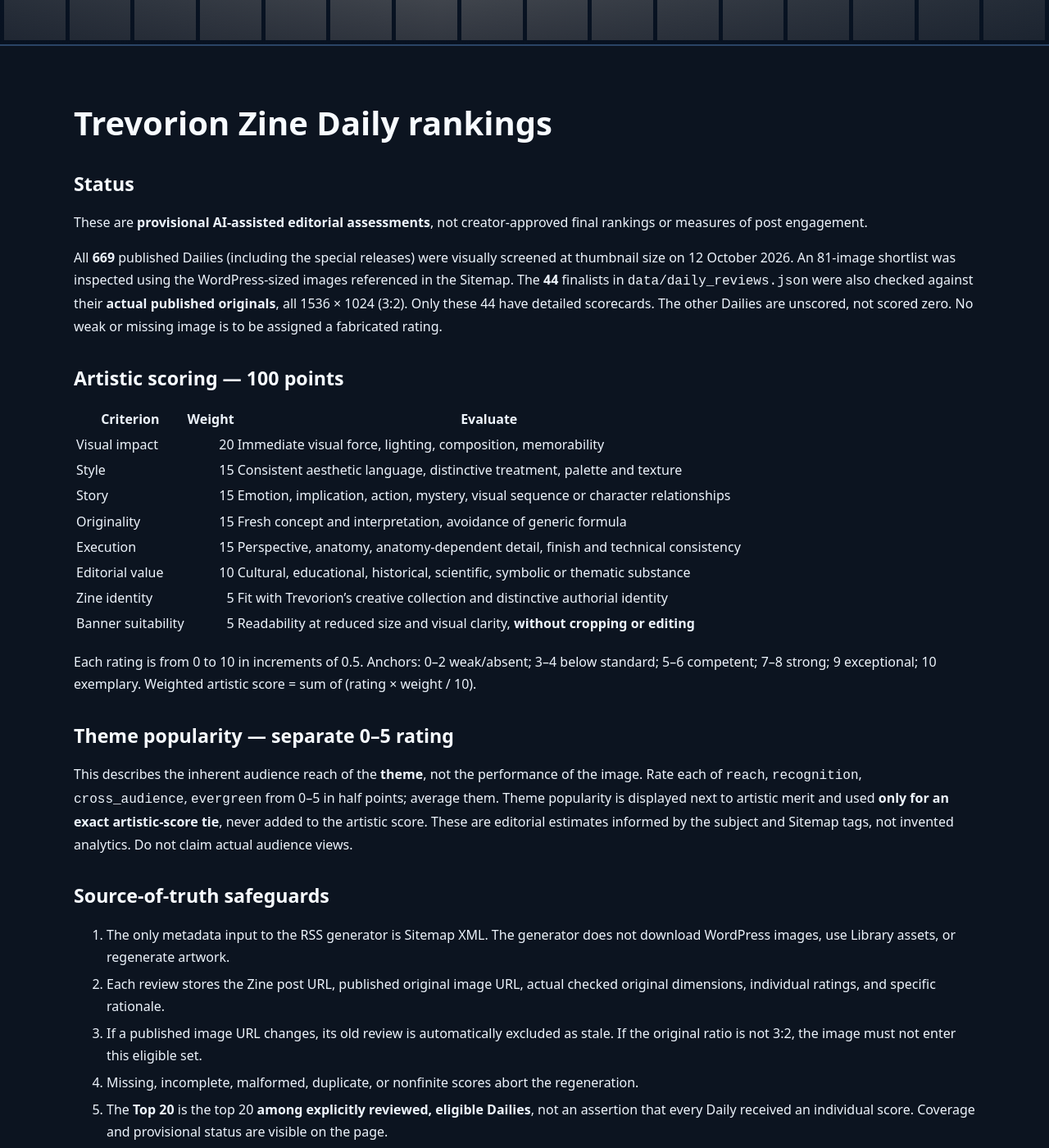
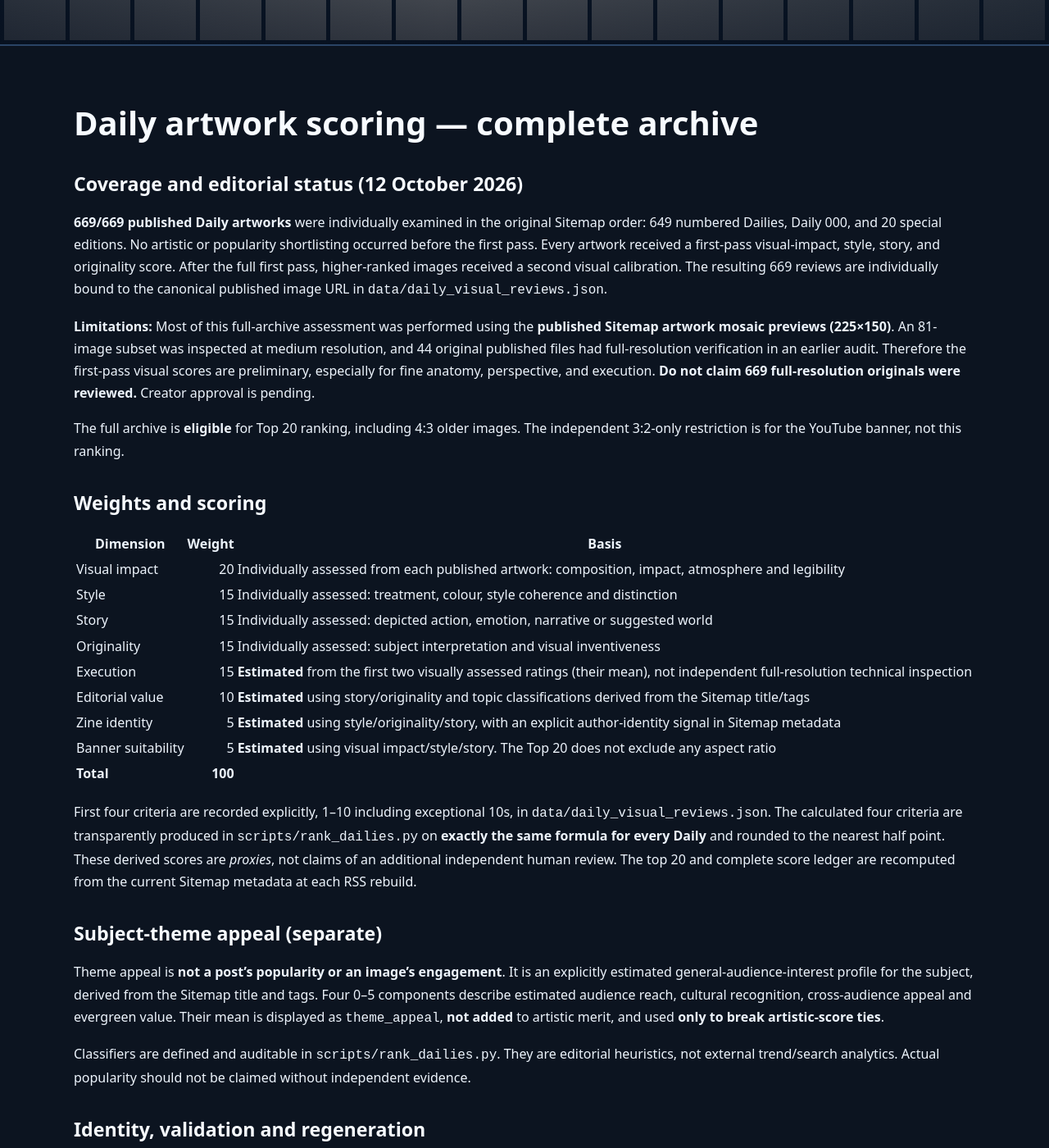
Before and after one commit to PhantomBlackOP/RSS, a Jekyll site: the page built from docs/daily-rankings.md, in a window 1280 px wide and 1400 px high, scrolled down 362 px, cut to the strip 0-1400 px from the top of the window. Shown: the whole strip at 82% size. Built offline with Jekyll 4.4.1, drawn with Linux system fonts in a browser that asks for light colours; our own code applies the rules of GitHub Pages for plain Markdown files; some of the changed text lies outside the part shown; grey boxes are pictures that could not be loaded.

Commit message:
Document full-archive 669-image rubric, direct ratings vs computed estimates and limitations

```diff
--- a/docs/daily-rankings.md
+++ b/docs/daily-rankings.md
@@ -1,41 +1,45 @@
-# Trevorion Zine Daily rankings
+# Daily artwork scoring — complete archive
 
-## Status
+## Coverage and editorial status (12 October 2026)
 
-These are **provisional AI-assisted editorial assessments**, not creator-approved final rankings or measures of post engagement.
+**669/669 published Daily artworks** were individually examined in the original Sitemap order: 649 numbered Dailies, Daily 000, and 20 special editions. No artistic or popularity shortlisting occurred before the first pass. Every artwork received a first-pass visual-impact, style, story, and originality score. After the full first pass, higher-ranked images received a second visual calibration. The resulting 669 reviews are individually bound to the canonical published image URL in `data/daily_visual_reviews.json`.
 
-All **669** published Dailies (including the special releases) were visually screened at thumbnail size on 12 October 2026. An 81-image shortlist was inspected using the WordPress-sized images referenced in the Sitemap. The **44** finalists in `data/daily_reviews.json` were also checked against their **actual published originals**, all 1536 × 1024 (3:2). Only these 44 have detailed scorecards. The other Dailies are unscored, not scored zero. No weak or missing image is to be assigned a fabricated rating.
+**Limitations:** Most of this full-archive assessment was performed using the **published Sitemap artwork mosaic previews (225×150)**. An 81-image subset was inspected at medium resolution, and 44 original published files had full-resolution verification in an earlier audit. Therefore the first-pass visual scores are preliminary, especially for fine anatomy, perspective, and execution. **Do not claim 669 full-resolution originals were reviewed.** Creator approval is pending.
 
-## Artistic scoring — 100 points
+The full archive is **eligible** for Top 20 ranking, including 4:3 older images. The independent 3:2-only restriction is for the YouTube banner, not this ranking.
 
-| Criterion | Weight | Evaluate |
+## Weights and scoring
+
+| Dimension | Weight | Basis |
 |---|---:|---|
-| Visual impact | 20 | Immediate visual force, lighting, composition, memorability |
-| Style | 15 | Consistent aesthetic language, distinctive treatment, palette and texture |
-| Story | 15 | Emotion, implication, action, mystery, visual sequence or character relationships |
-| Originality | 15 | Fresh concept and interpretation, avoidance of generic formula |
-| Execution | 15 | Perspective, anatomy, anatomy-dependent detail, finish and technical consistency |
-| Editorial value | 10 | Cultural, educational, historical, scientific, symbolic or thematic substance |
-| Zine identity | 5 | Fit with Trevorion’s creative collection and distinctive authorial identity |
-| Banner suitability | 5 | Readability at reduced size and visual clarity, **without cropping or editing** |
+| Visual impact | 20 | Individually assessed from each published artwork: composition, impact, atmosphere and legibility |
+| Style | 15 | Individually assessed: treatment, colour, style coherence and distinction |
+| Story | 15 | Individually assessed: depicted action, emotion, narrative or suggested world |
+| Originality | 15 | Individually assessed: subject interpretation and visual inventiveness |
+| Execution | 15 | **Estimated** from the first two visually assessed ratings (their mean), not independent full-resolution technical inspection |
+| Editorial value | 10 | **Estimated** using story/originality and topic classifications derived from the Sitemap title/tags |
+| Zine identity | 5 | **Estimated** using style/originality/story, with an explicit author-identity signal in Sitemap metadata |
+| Banner suitability | 5 | **Estimated** using visual impact/style/story. The Top 20 does not exclude any aspect ratio |
+| **Total** | **100** |  |
 
-Each rating is from 0 to 10 in increments of 0.5. Anchors: 0–2 weak/absent; 3–4 below standard; 5–6 competent; 7–8 strong; 9 exceptional; 10 exemplary. Weighted artistic score = sum of (rating × weight / 10).
+First four criteria are recorded explicitly, 1–10 including exceptional 10s, in `data/daily_visual_reviews.json`. The calculated four criteria are transparently produced in `scripts/rank_dailies.py` on **exactly the same formula for every Daily** and rounded to the nearest half point. These derived scores are *proxies*, not claims of an additional independent human review. The top 20 and complete score ledger are recomputed from the current Sitemap metadata at each RSS rebuild.
 
-## Theme popularity — separate 0–5 rating
+## Subject-theme appeal (separate)
 
-This describes the inherent audience reach of the **theme**, not the performance of the image. Rate each of `reach`, `recognition`, `cross_audience`, `evergreen` from 0–5 in half points; average them. Theme popularity is displayed next to artistic merit and used **only for an exact artistic-score tie**, never added to the artistic score. These are editorial estimates informed by the subject and Sitemap tags, not invented analytics. Do not claim actual audience views.
+Theme appeal is **not a post's popularity or an image's engagement**. It is an explicitly estimated general-audience-interest profile for the subject, derived from the Sitemap title and tags. Four 0–5 components describe estimated audience reach, cultural recognition, cross-audience appeal and evergreen value. Their mean is displayed as `theme_appeal`, **not added** to artistic merit, and used **only to break artistic-score ties**.
 
-## Source-of-truth safeguards
+Classifiers are defined and auditable in `scripts/rank_dailies.py`. They are editorial heuristics, not external trend/search analytics. Actual popularity should not be claimed without independent evidence.
 
-1. The only metadata input to the RSS generator is Sitemap XML. The generator does not download WordPress images, use Library assets, or regenerate artwork.
-2. Each review stores the Zine post URL, published original image URL, actual checked original dimensions, individual ratings, and specific rationale.
-3. If a published image URL changes, its old review is automatically excluded as stale. If the original ratio is not 3:2, the image must not enter this eligible set.
-4. Missing, incomplete, malformed, duplicate, or nonfinite scores abort the regeneration.
-5. The **Top 20** is the top 20 **among explicitly reviewed, eligible Dailies**, not an assertion that every Daily received an individual score. Coverage and provisional status are visible on the page.
-6. New Dailies remain unscored until visually assessed. Rebuilding RSS does not fabricate new scores or automatically improve old scores.
+## Identity, validation and regeneration
 
-## Publishing
+- WordPress handles publication; Sitemap contains **the authoritative published original image URL**. RSS reads only Sitemap XML. Library images, unapproved variants and AI regeneration are not sources.
+- Reviews use canonical post **URL and exact published original image URL** as identifiers. A changed original image URL invalidates an old review rather than silently transferring it to new artwork.
+- Missing future Dailies are marked unscored until explicitly evaluated. RSS continues serving the existing reviews and openly displays `scored / published` coverage.
+- A duplicate, malformed, or nonnumeric source review aborts regeneration. The input archive must contain all 669 initial reviews; no score defaults or fillers are manufactured for absent records.
+- `data/daily_reviews.json` is the **generated full record** (scores, tags, image, reasoning and provenance). `top20/all.md` presents the entire scored catalogue by rank.
+- Top 20 gallery tiles use `object-fit:contain` so artwork is never cropped.
+- The YouTube banner requires a **separate** selection stage with published originals and 3:2 images only.
 
-Edit `data/daily_reviews.json` with documented reviews and the actual published original image URL. The `Rebuild RSS from Sitemap` workflow regenerates `top20/index.md` from these reviews and the live Sitemap, updating titles, tags, links and display images automatically. The page uses `object-fit: contain` to show 3:2 artworks without cropping. The ranking remains provisional until broader archival evaluation and Trevorion’s approval.
+### Next quality pass
 
-`python scripts/rebuild_from_sitemap.py` validates both sources before writing outputs.
+Full-resolution inspection and substantive individual critiques for all 669 would improve this preliminary numerical catalogue. Until then, the page must remain labelled **AI-assisted first-pass assessment**. The numeric ranks should never be presented as objectively definitive or already endorsed by the creator.
```
